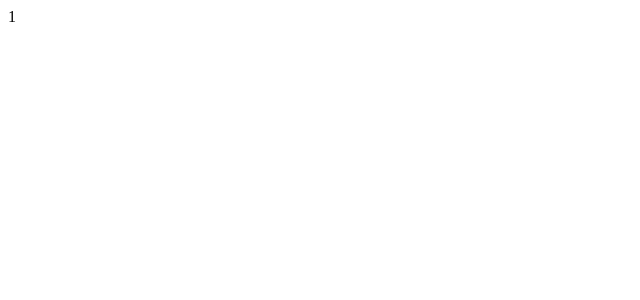
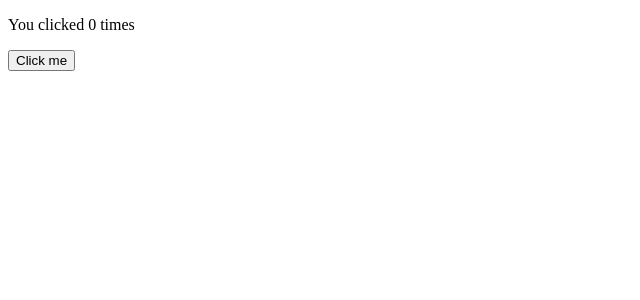
Before and after one commit to Jinny-Jin/practice-testcode, a React (Create React App) app: page / in a window 1280 px wide. Shown: the top 300 px of the page, without its empty margins (0-640 px from the left). Built offline with nearby package versions, Linux system fonts and the light colour scheme.

Commit message:
Add : 예제 1

```diff
--- a/src/pages/practice1/practice1.tsx
+++ b/src/pages/practice1/practice1.tsx
@@ -1,6 +1,15 @@
+import { useState } from 'react'
+
 const Test1 = () => {
+    const [count, setCount] = useState(0)
+
 return(
-    <div>1</div>
+    <div>
+        <p data-testid="paragraph">You clicked {count} times</p>
+        <button onClick={()=>setCount(count+1)}>
+            Click me
+        </button>
+    </div>
 )
 }
 
```
Also changed, not shown: 1 other file (tests, documents, lock files or other folders).
